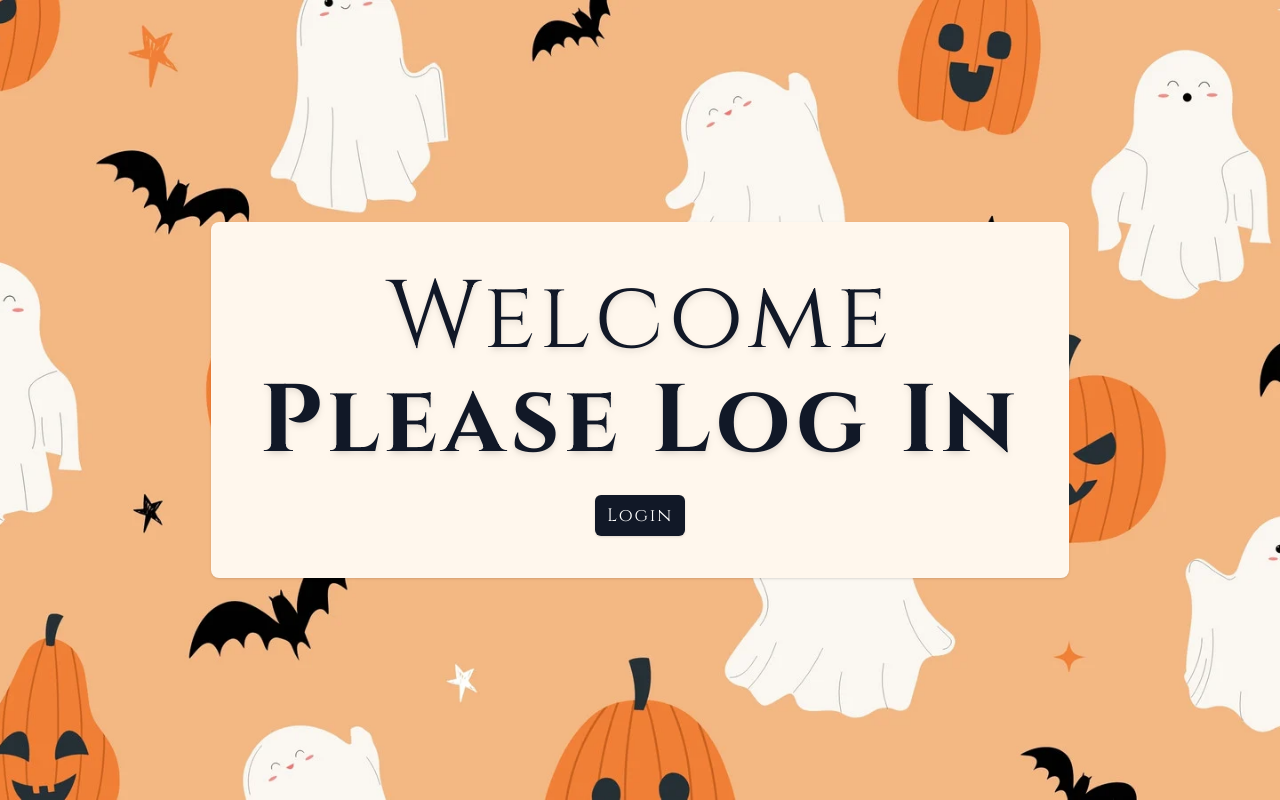
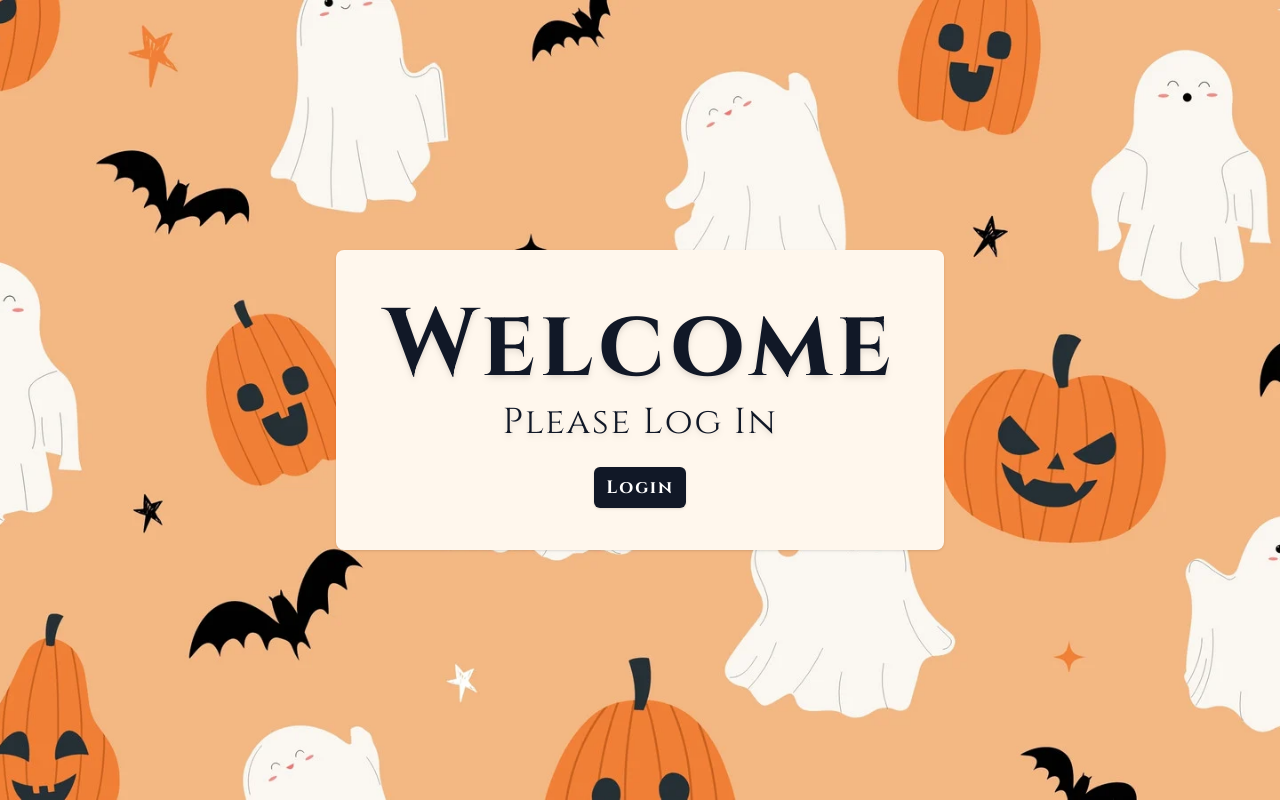
Before and after one commit to BaileyKH/auth-flow, a React (Vite) app: page / in a window 1280 px wide. Built offline with nearby package versions, Linux system fonts and the light colour scheme; no server answers.

Commit message:
font import fix

```diff
--- a/src/index.css
+++ b/src/index.css
@@ -8,7 +8,7 @@
   font-family: 'Cinzel';
   font-style: normal;
   font-weight: 400;
-  src: url('/src/assets/fonts/cinzel-v23-latin-700.woff2') format('woff2');
+  src: url('/src/assets/fonts/cinzel-v23-latin-regular.woff2') format('woff2');
 }
 /* cinzel-700 - latin */
 @font-face {
@@ -16,7 +16,7 @@
   font-family: 'Cinzel';
   font-style: normal;
   font-weight: 700;
-  src: url('/src/assets/fonts/cinzel-v23-latin-regular.woff2') format('woff2');
+  src: url('/src/assets/fonts/cinzel-v23-latin-700.woff2') format('woff2');
 }
 /* cinzel-900 - latin */
 @font-face {
--- a/src/pages/Home.tsx
+++ b/src/pages/Home.tsx
@@ -6,7 +6,7 @@ export default function Home() {
             <div className="flex flex-col justify-center items-center bg-orange-50 px-6 py-12 shadow sm:rounded-lg sm:px-12 rounded-lg">
                 <div className="text-center">
                     <h1 className="text-4xl md:text-6xl lg:text-8xl font-bold tracking-wider text-gray-900 drop-shadow-md">Welcome</h1>
-                    <p className="text-4xl md:text-6xl lg:text-8xl text-gray-900 tracking-wider mt-2 mb-8 drop-shadow-md">Please Log In</p>
+                    <p className="text-xl md:text-2xl lg:text-4xl text-gray-900 tracking-wider mt-2 mb-8 drop-shadow-md">Please Log In</p>
                     <Link to='/login' className="action-button shadow">Login</Link>
                 </div>
             </div>
```
